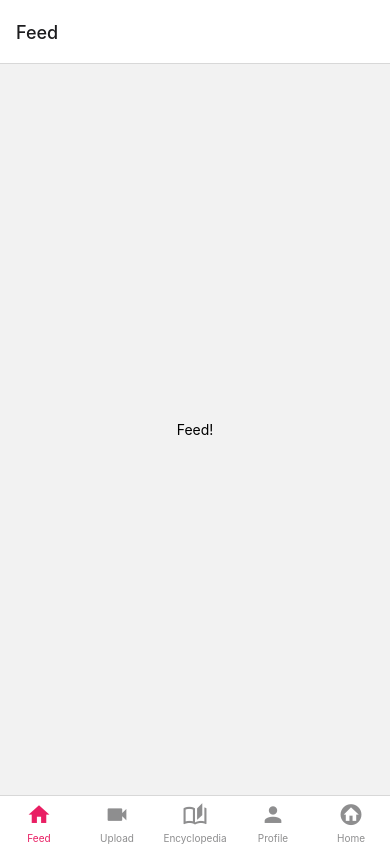
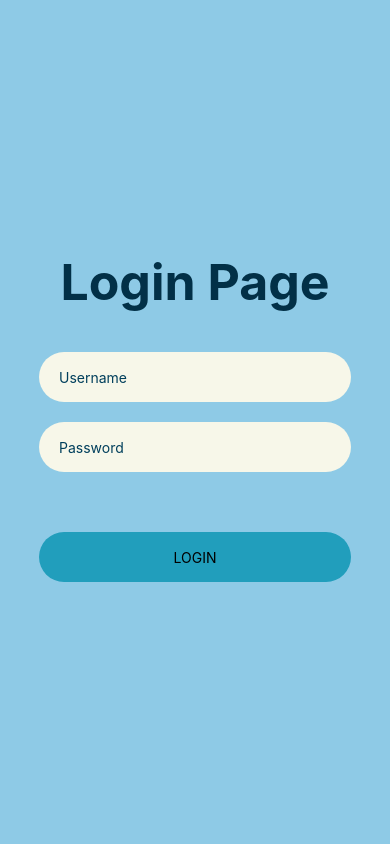
Before and after one commit to briannata/feather, a React Native app: screen /Login in a window 390 px wide. Built offline with nearby package versions, Linux system fonts and the light colour scheme.

Commit message:
Login Page

```diff
--- a/App.js
+++ b/App.js
@@ -7,8 +7,8 @@ import Feed from './Pages/Feed';
 import Profile from './Pages/Profile';
 import Encyclopedia from './Pages/Encyclopedia';
 import Upload from './Pages/Upload';
-import Home from './Pages/Home';
 import Register from './Pages/Register';
+import Login from './Pages/Login';
 
 const Tab = createBottomTabNavigator();
 const Stack = createNativeStackNavigator();
@@ -61,16 +61,6 @@ function MyTabs() {
           ),
         }}
       />
-      <Tab.Screen
-        name="Home"
-        component={Home}
-        options={{
-          tabBarLabel: 'Home',
-          tabBarIcon: ({ color, size }) => (
-            <MaterialCommunityIcons name="home-circle" color={color} size={size} />
-          ),
-        }}
-      />
     </Tab.Navigator>
   );
 }
@@ -89,7 +79,10 @@ export default function App() {
         <Stack.Screen
           name="Register"
           component={Register}
-          options={{title: 'Welcome'}}
+        />
+        <Stack.Screen
+          name="Login"
+          component={Login}
         />
       </Stack.Navigator>
     </NavigationContainer>
--- a/Pages/Home.js
+++ /dev/null
@@ -1,11 +0,0 @@
-import { Text, View } from 'react-native';
-
-  const Home = ({navigation}) => {
-    return (
-      <View style={{ flex: 1, justifyContent: 'center', alignItems: 'center' }}>
-        <Text onPress={navigation.navigate('Register')}>Home!</Text>
-      </View>
-    );
-  };
-
-export default Home;
--- /dev/null
+++ b/Pages/Login.js
@@ -0,0 +1,90 @@
+import React, { useState } from 'react';
+import {
+    StyleSheet,
+    Text,
+    View,
+    TextInput,
+    TouchableOpacity,
+} from 'react-native';
+
+const Login =  ({navigation}) => {
+    const onPressLogin = () => {
+        navigation.navigate('Encyclopedia',
+        {
+          state: {
+            password: state.password,
+            username: state.username,
+          }
+        })
+    };
+
+    const [state,setState] = useState({
+        password: '',
+        username: '',
+    })
+
+    return (
+        <View style={styles.container}>
+            <Text style={styles.title}>Login Page</Text>
+            <View style={styles.inputView}>
+            <TextInput
+                style={styles.inputText}
+                placeholder="Username"
+                placeholderTextColor="#003f5c"
+                onChangeText={text => setState({username:text})}/>
+            </View>
+            <View style={styles.inputView}>
+                <TextInput
+                    style={styles.inputText}
+                    secureTextEntry
+                    placeholder="Password"
+                    placeholderTextColor="#003f5c"
+                    onChangeText={text => setState({password:text})}/>
+            </View>
+            <TouchableOpacity
+                onPress = {onPressLogin}
+                style={styles.loginBtn}>
+            <Text style={styles.loginText}>LOGIN</Text>
+            </TouchableOpacity>
+        </View>
+    );
+    }
+const styles = StyleSheet.create({
+    container: {
+        flex: 1,
+        backgroundColor: '#8ECAE6',
+        alignItems: 'center',
+        justifyContent: 'center',
+    },
+    title:{
+        fontWeight: "bold",
+        fontSize:50,
+        color:"#023047",
+        marginBottom: 40,
+    },
+    inputView:{
+        width:"80%",
+        backgroundColor:"#F7F7E9",
+        borderRadius:25,
+        height:50,
+        marginBottom:20,
+        justifyContent:"center",
+        padding:20
+    },
+    inputText:{
+        height:50,
+        color:"white"
+    },
+    loginBtn:{
+        width:"80%",
+        backgroundColor:"#219EBC",
+        borderRadius:25,
+        height:50,
+        alignItems:"center",
+        justifyContent:"center",
+        marginTop:40,
+        marginBottom:10
+    },
+});
+
+export default Login;
```
